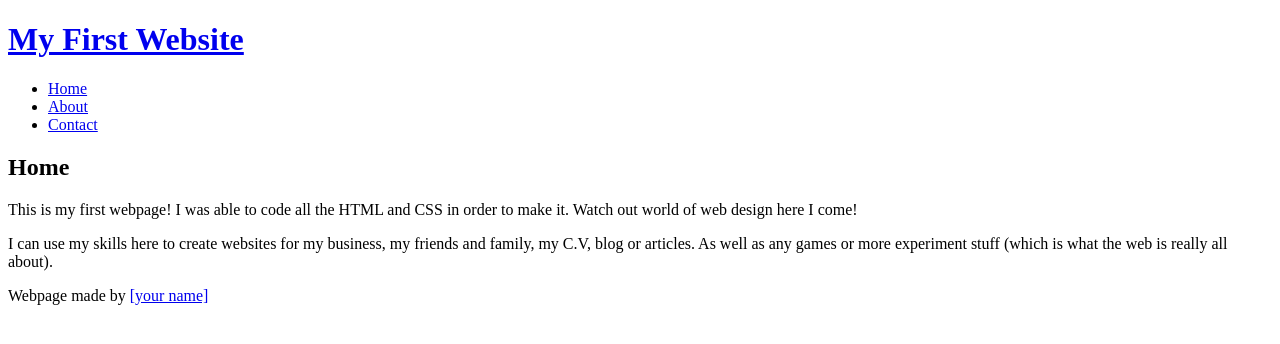
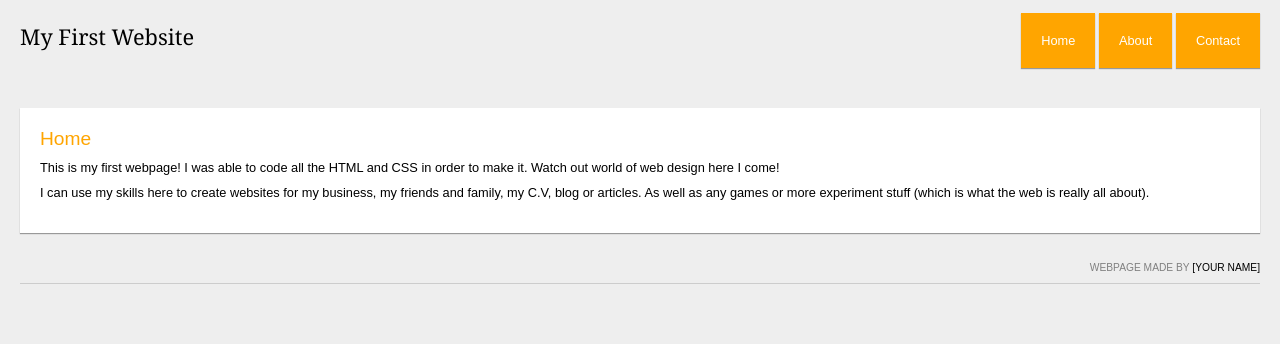
Before and after one commit to edvinberg/demo, a plain HTML site: page index.html in a window 1280 px wide. Drawn offline with Linux system fonts and the light colour scheme.

Commit message:
Update style.css

```diff
--- a/style.css
+++ b/style.css
@@ -1,3 +1,74 @@
-h1 {
-color:red;
+p{ line-height: 1em; }
+h1, h2, h3, h4{
+    color: orange;
+	font-weight: normal;
+	line-height: 1.1em;
+	margin: 0 0 .5em 0;
 }
+h1{ font-size: 1.7em; }
+h2{ font-size: 1.5em; }
+a{
+	color: black;
+	text-decoration: none;
+}
+	a:hover,
+	a:active{ text-decoration: underline; }
+
+/* you can structure your code's white space so that it is as readable for when you come back in the future or for other people to read and edit quickly */
+
+body{
+    font-family: arial; font-size: 80%; line-height: 1.2em; width: 100%; margin: 0; background: #eee;
+}
+/* you can put your code all in one line like above */
+#page{ margin: 20px; }
+
+/* or on different lines like below */
+#logo{
+	width: 35%;
+	margin-top: 5px;
+	font-family: georgia;
+	display: inline-block;
+}
+/* but try and be as concise as possible */
+#nav{
+	width: 60%;
+	display: inline-block;
+	text-align: right;
+	float: right;
+}
+	#nav ul{}
+		#nav ul li{
+			display: inline-block;
+			height: 62px;
+		}
+			#nav ul li a{
+				padding: 20px;
+				background: orange;
+				color: white;
+			}
+			#nav ul li a:hover{
+				background-color: #ffb424;
+				box-shadow: 0px 1px 1px #666;
+			}
+			#nav ul li a:active{ background-color: #ff8f00; }
+
+#content{
+	margin: 30px 0;
+	background: white;
+	padding: 20px;
+	clear: both;
+}
+#footer{
+	border-bottom: 1px #ccc solid;
+	margin-bottom: 10px;
+}
+	#footer p{
+		text-align: right;
+		text-transform: uppercase;
+		font-size: 80%;
+		color: grey;
+	}
+
+/* multiple styles seperated by a , */
+#content,
+ul li a{ box-shadow: 0px 1px 1px #999; }
```
